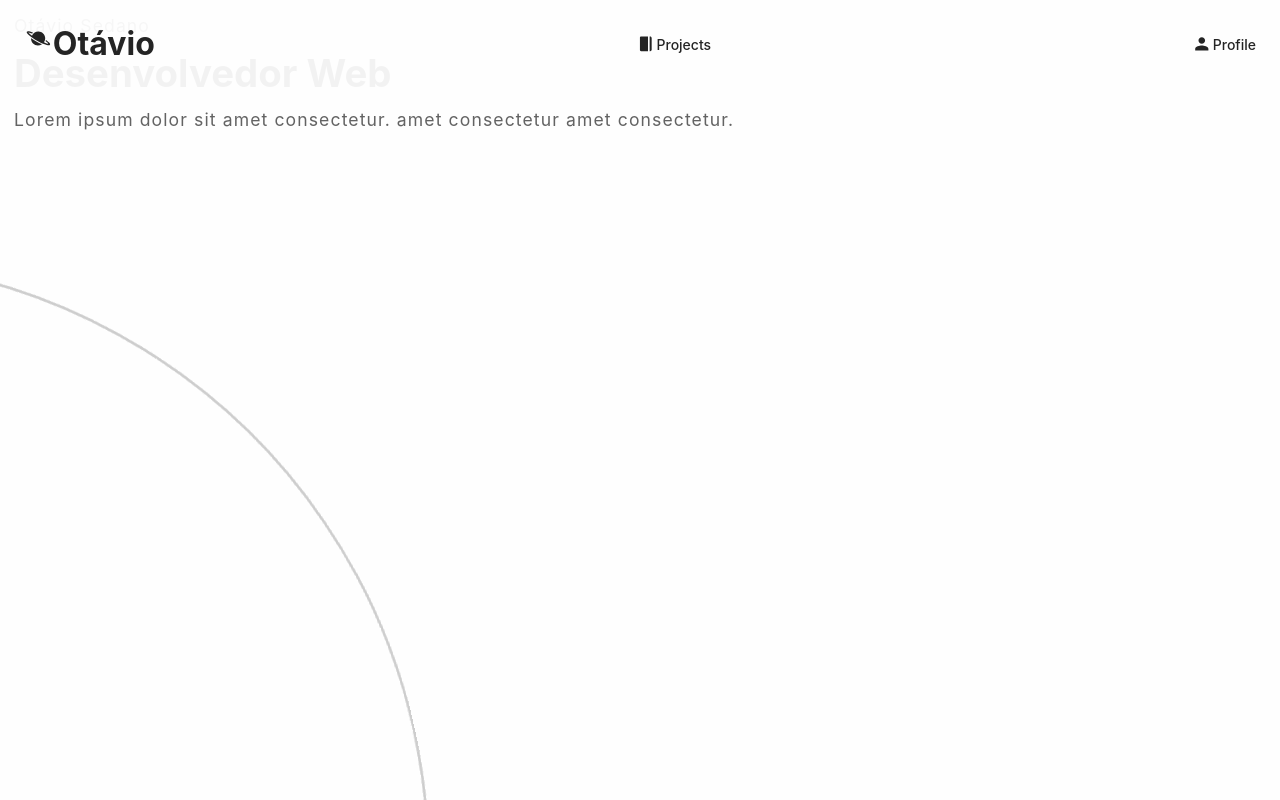
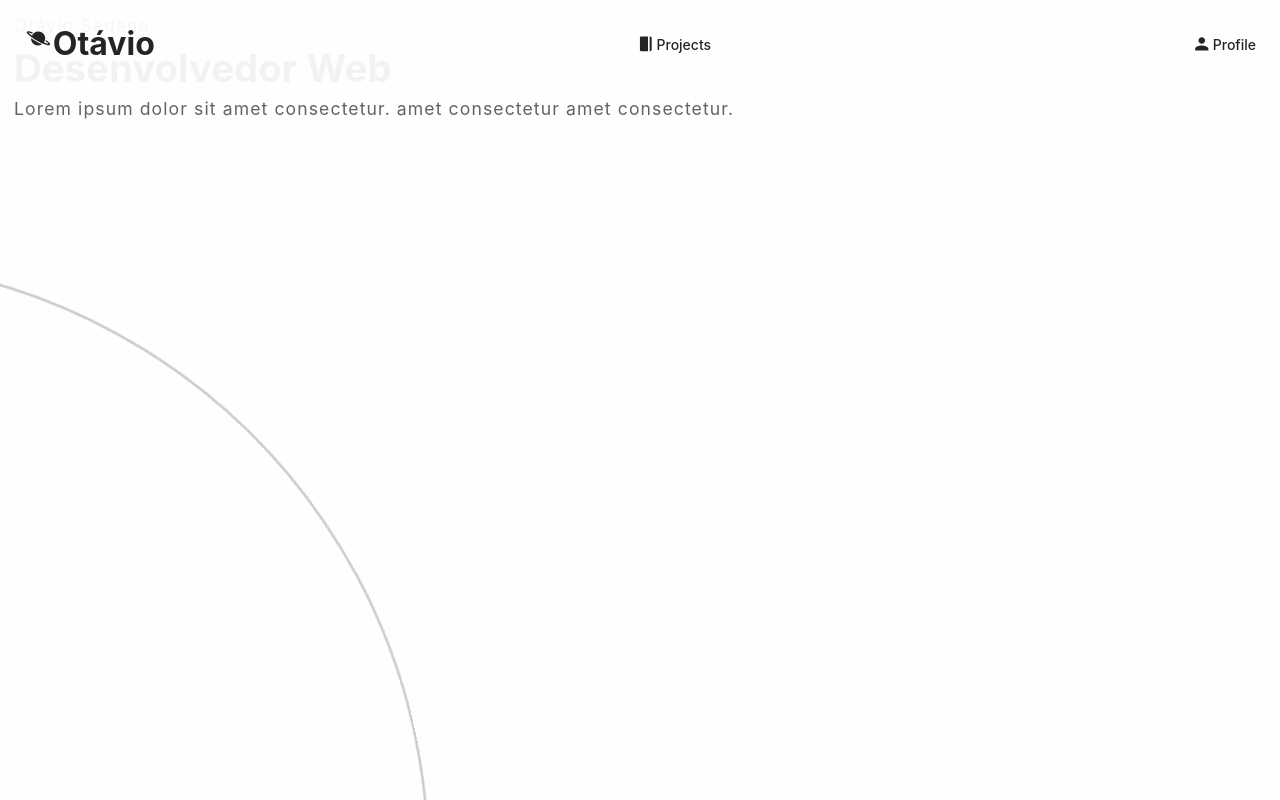
Before and after one commit to otaviusedano/Portifolio, a React (Vite) app: page / in a window 1280 px wide. Shown: the top 800 px of the page. Built offline with nearby package versions, Linux system fonts and the light colour scheme.

Commit message:
change: changes component title

```diff
--- a/src/components/Title/styles.scss
+++ b/src/components/Title/styles.scss
@@ -1,3 +1,4 @@
 .title {
   font-size: 2.4rem;
+  line-height: 1.1;
 }
```
